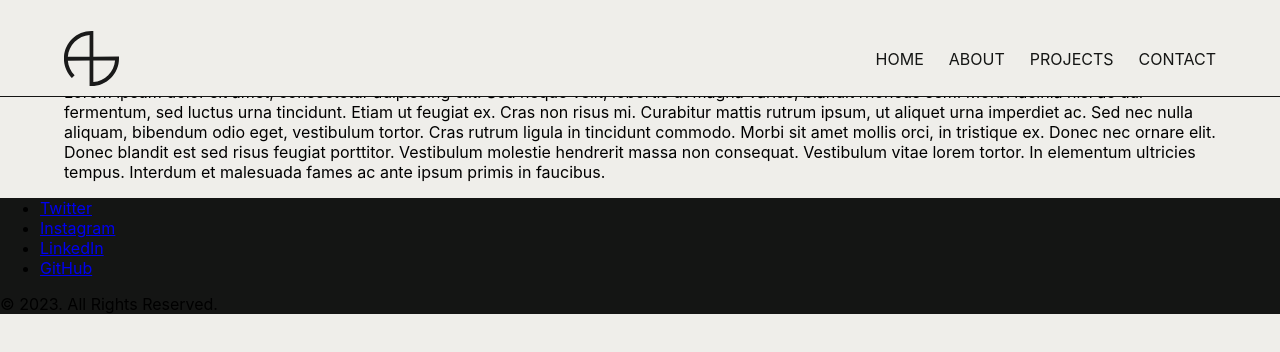
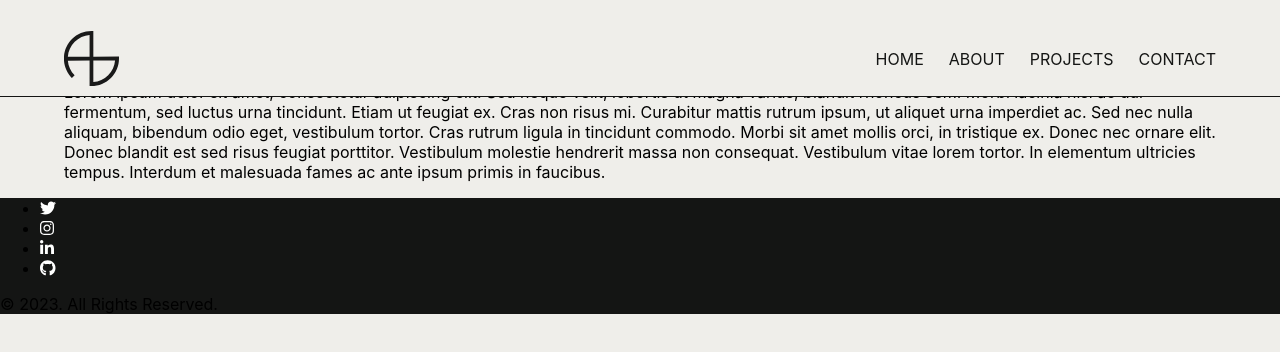
Before and after one commit to Zwirled/react-portfolio, a React (Create React App) app: page /contact in a window 1280 px wide. Shown: the top 352 px of the page. Built offline with nearby package versions, Linux system fonts and the light colour scheme.

Commit message:
Added FA icons into React

```diff
--- a/package.json
+++ b/package.json
@@ -5,6 +5,9 @@
   "dependencies": {
     "@emotion/react": "^11.10.6",
     "@emotion/styled": "^11.10.6",
+    "@fortawesome/fontawesome-svg-core": "^6.3.0",
+    "@fortawesome/free-brands-svg-icons": "^6.3.0",
+    "@fortawesome/react-fontawesome": "^0.2.0",
     "@mui/icons-material": "^5.11.11",
     "@mui/material": "^5.11.12",
     "@testing-library/jest-dom": "^5.16.5",
--- a/public/index.html
+++ b/public/index.html
@@ -1,14 +1,12 @@
 <!DOCTYPE html>
 <html lang="en">
+
 <head>
   <meta charset="utf-8" />
   <link rel="icon" href="%PUBLIC_URL%/favicon.ico" />
   <meta name="viewport" content="width=device-width, initial-scale=1" />
   <meta name="theme-color" content="#000000" />
-    <meta
-      name="description"
-      content="Web site created using create-react-app"
-    />
+  <meta name="description" content="Web site created using create-react-app" />
   <link rel="apple-touch-icon" href="%PUBLIC_URL%/logo192.png" />
   <!--
       manifest.json provides metadata used when your web app is installed on a
@@ -24,8 +22,10 @@
       work correctly both with client-side routing and a non-root public URL.
       Learn how to configure a non-root public URL by running `npm run build`.
     -->
+  <link href="https://maxcdn.bootstrapcdn.com/font-awesome/4.7.0/css/font-awesome.min.css" rel="stylesheet" />
   <title>React App</title>
 </head>
+
 <body>
   <noscript>You need to enable JavaScript to run this app.</noscript>
   <div id="root"></div>
@@ -40,4 +40,5 @@
       To create a production bundle, use `npm run build` or `yarn build`.
     -->
 </body>
+
 </html>
--- a/src/components/Footer/index.js
+++ b/src/components/Footer/index.js
@@ -1,12 +1,15 @@
 import React from 'react';
 import Style from './style.css';
+import { FontAwesomeIcon } from '@fortawesome/react-fontawesome';
+import { fab, faTwitter, faInstagram, faLinkedinIn, faGithub } from "@fortawesome/free-brands-svg-icons";
+
 
 function Footer() {
     const socials = [
-        { name: 'Twitter', url: 'https://twitter.com/zwirled/', icon: 'x' },
-        { name: 'Instagram', url: 'https://www.instagram.com/zwirled/', icon: 'x' },
-        { name: 'LinkedIn', url: 'https://www.linkedin.com/in/zwirled/', icon: 'x' },
-        { name: 'GitHub', url: 'https://github.com/Zwirled/', icon: 'x' },
+        { name: 'Twitter', url: 'https://twitter.com/zwirled/', icon: faTwitter },
+        { name: 'Instagram', url: 'https://www.instagram.com/zwirled/', icon: faInstagram },
+        { name: 'LinkedIn', url: 'https://www.linkedin.com/in/zwirled/', icon: faLinkedinIn },
+        { name: 'GitHub', url: 'https://github.com/Zwirled/', icon: faGithub },
     ];
 
     return (
@@ -16,7 +19,7 @@ function Footer() {
                     {socials.map((link) => (
                         <li className="nav-item" key={link.url}>
                             <a href={link.url} className="nav-link" target="_blank" rel="noopener noreferrer">
-                                {link.name}
+                                <FontAwesomeIcon icon={link.icon} />
                             </a>
                         </li>
                     ))}
--- a/src/components/Footer/style.css
+++ b/src/components/Footer/style.css
@@ -1,3 +1,7 @@
 footer {
     background-color: var(--black);
 }
+
+a {
+    color: white;
+}
```
Also changed, not shown: src/library/FontAwesome.js (added), 1 other file (tests, documents, lock files or other folders). Lines whose indentation alone changed are shown as unchanged.
